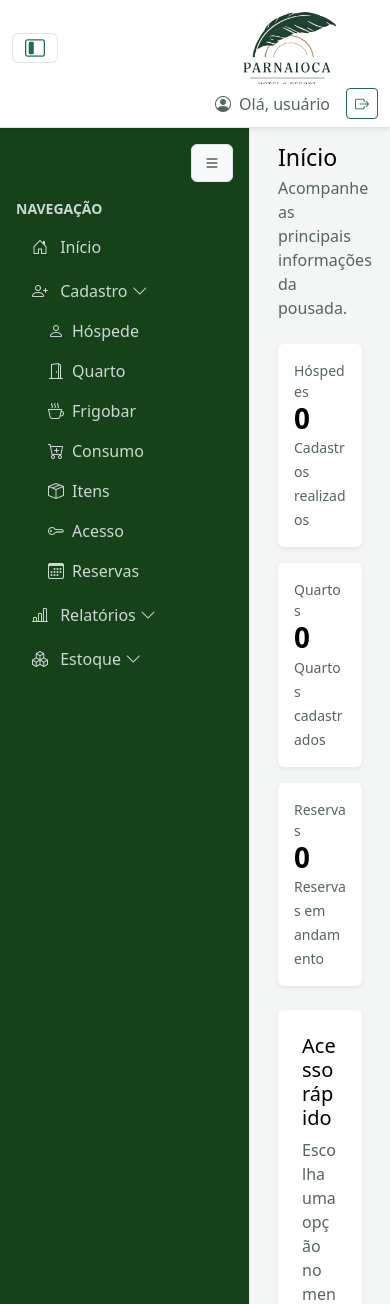
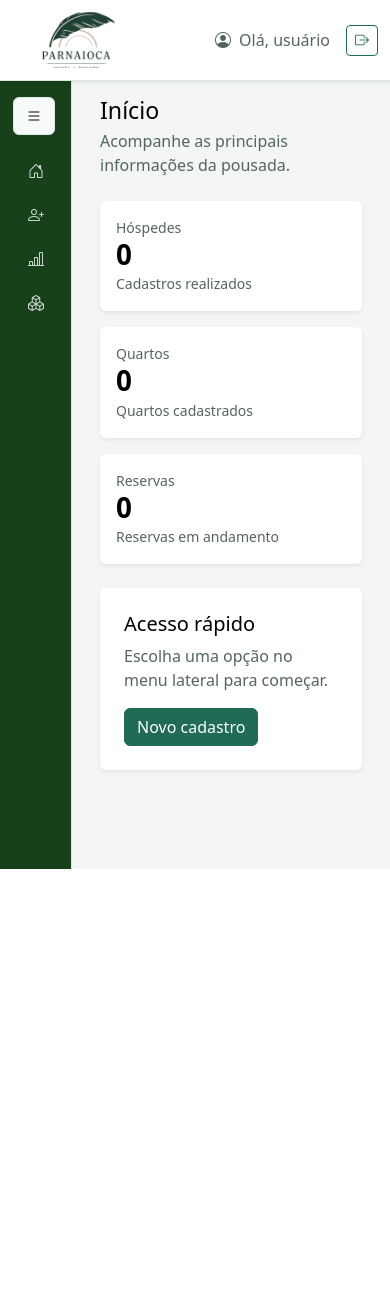
Before and after one commit to LuizMiguel-k1ngm/Parnaioca, a PHP site: page /app/Views/inicio/index.php in a window 390 px wide. Shown: the top 1304 px of the page. After the commit the page ends 869 px from the top, so only its background shows below. Run offline with PHP 8.4, Linux system fonts and the light colour scheme.

Commit message:
fix: navbar mobile

```diff
--- a/app/Assets/css/style.css
+++ b/app/Assets/css/style.css
@@ -242,6 +242,75 @@ body.bg-light {
   flex: 1 1 auto;
 }
 
+@media (max-width: 991.98px) {
+  .navbar-logo {
+    width: 130px;
+    height: 56px;
+  }
+
+  .navbar-logo img {
+    width: 235px;
+    height: 235px;
+  }
+
+  .sidebar {
+    width: 72px;
+    flex: 0 0 72px;
+    min-height: calc(100vh - 56px);
+    overflow: hidden;
+  }
+
+  .sidebar.sidebar-collapsed {
+    width: 250px;
+    flex-basis: 250px;
+    overflow-y: auto;
+  }
+
+  .sidebar:not(.sidebar-collapsed) .sidebar-label {
+    display: none;
+  }
+
+  .sidebar:not(.sidebar-collapsed) .nav-link {
+    display: flex;
+    justify-content: center;
+    padding-left: 0.75rem;
+    padding-right: 0.75rem;
+  }
+
+  .sidebar:not(.sidebar-collapsed) .nav-link i {
+    margin-right: 0 !important;
+  }
+
+  .sidebar:not(.sidebar-collapsed) .sidebar-submenu {
+    display: none !important;
+  }
+
+  .sidebar.sidebar-collapsed .sidebar-label {
+    display: inline;
+  }
+
+  .sidebar.sidebar-collapsed .nav-link {
+    display: flex;
+    justify-content: flex-start;
+  }
+
+  .sidebar.sidebar-collapsed .nav-link i {
+    margin-right: 0.5rem !important;
+  }
+
+  .sidebar.sidebar-collapsed .sidebar-submenu.show {
+    display: block !important;
+  }
+
+  .sidebar.sidebar-collapsed .sidebar-submenu:not(.show) {
+    display: none !important;
+  }
+
+  .main-content {
+    width: 100%;
+  }
+}
+
 @media (min-width: 992px) {
   .sidebar {
     position: sticky;
--- a/app/Views/include/navbar.php
+++ b/app/Views/include/navbar.php
@@ -1,10 +1,5 @@
 <nav class="navbar navbar-expand-lg navbar-light bg-white shadow-sm">
 	<div class="container-fluid">
-		<button class="navbar-toggler me-2" type="button" id="navbarSidebarToggle"
-			aria-controls="sidebarMenu" aria-expanded="true" aria-label="Alternar sidebar" title="Alternar sidebar">
-			<i class="bi bi-layout-sidebar-inset"></i>
-		</button>
-
 		<a class="navbar-brand navbar-logo" href="/panaoica/inicio" aria-label="Ir para o início">
 			<img src="/panaoica/app/Assets/images/logo%20parnaioca.png" alt="Parnaioca Hotel & Resort">
 		</a>
--- a/app/Views/include/sidebar.php
+++ b/app/Views/include/sidebar.php
@@ -2,8 +2,9 @@
     <div class="d-flex flex-column p-3 h-100">
 
         <div class="d-flex justify-content-end mb-3">
-            <button type="button" class="btn btn-light border sidebar-toggle" id="sidebarToggle" aria-expanded="true"
-                aria-controls="sidebarMenu" aria-label="Expandir ou recolher menu" title="Expandir/recolher menu">
+            <button type="button" class="btn btn-light border sidebar-toggle" id="sidebarToggle"
+                aria-expanded="true" aria-controls="sidebarMenu" aria-label="Expandir ou recolher menu"
+                title="Expandir/recolher menu">
                 <i class="bi bi-list" aria-hidden="true"></i>
             </button>
         </div>
```
